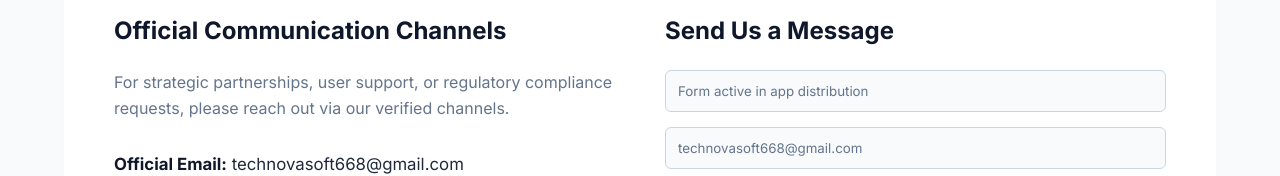
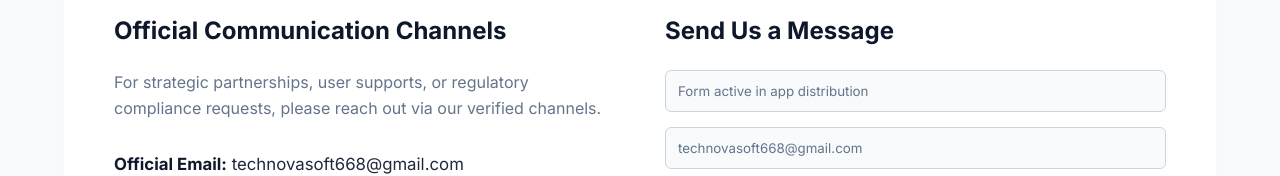
Before and after one commit to technovasoft668/technovasoft668.github.io, a plain HTML site: page index.html in a window 1280 px wide. Shown: the part 2859-3035 px from the top of the page. Drawn offline with Linux system fonts and the light colour scheme.

Commit message:
Fix typo in contact information paragraph

```diff
--- a/index.html
+++ b/index.html
@@ -115,7 +115,7 @@
         <div class="contact-wrapper">
             <div class="contact-info">
                 <h3>Official Communication Channels</h3>
-                <p>For strategic partnerships, user support, or regulatory compliance requests, please reach out via our verified channels.</p>
+                <p>For strategic partnerships, user supports, or regulatory compliance requests, please reach out via our verified channels.</p>
                 <div class="info-item">
                     <strong>Official Email:</strong> technovasoft668@gmail.com
                 </div>
```
